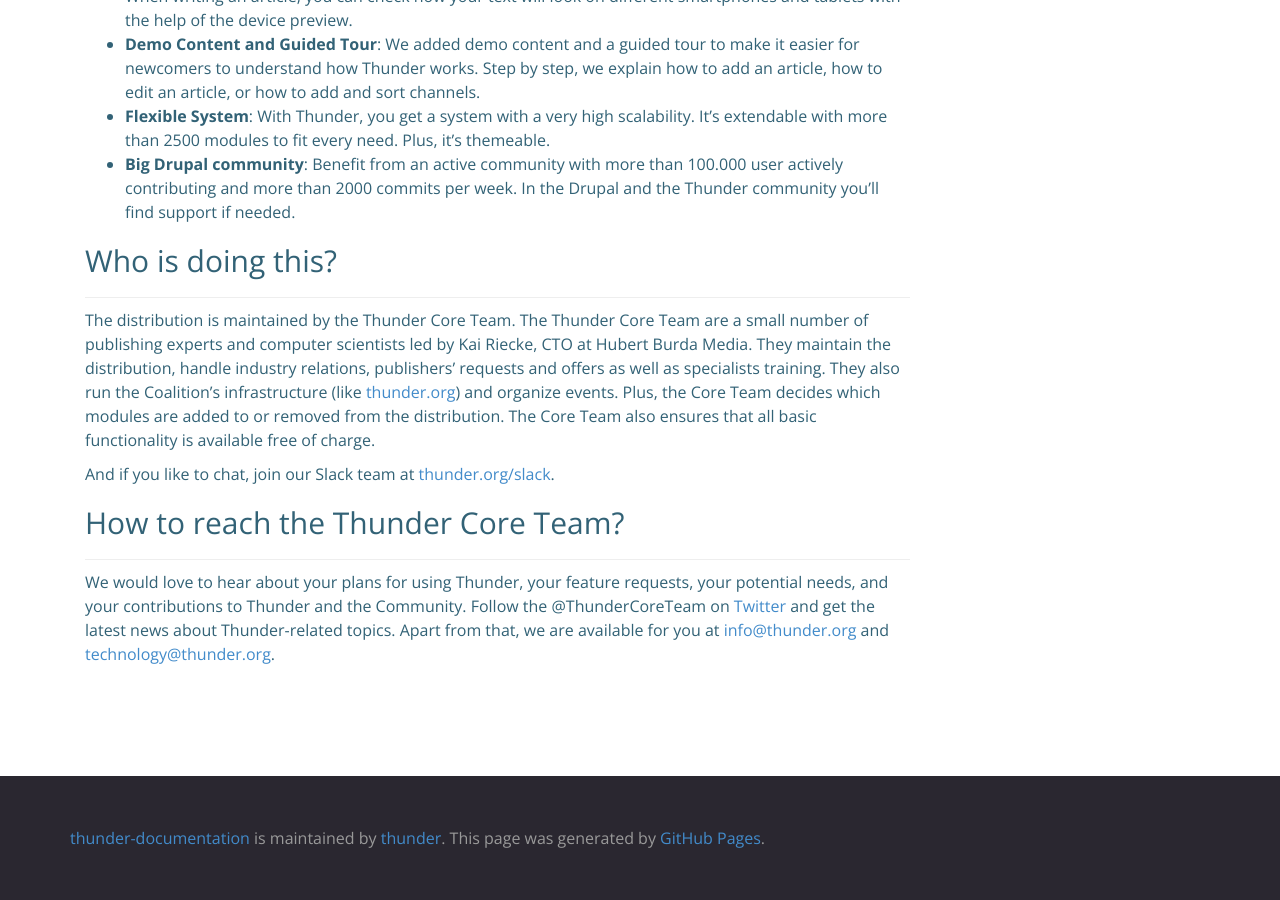
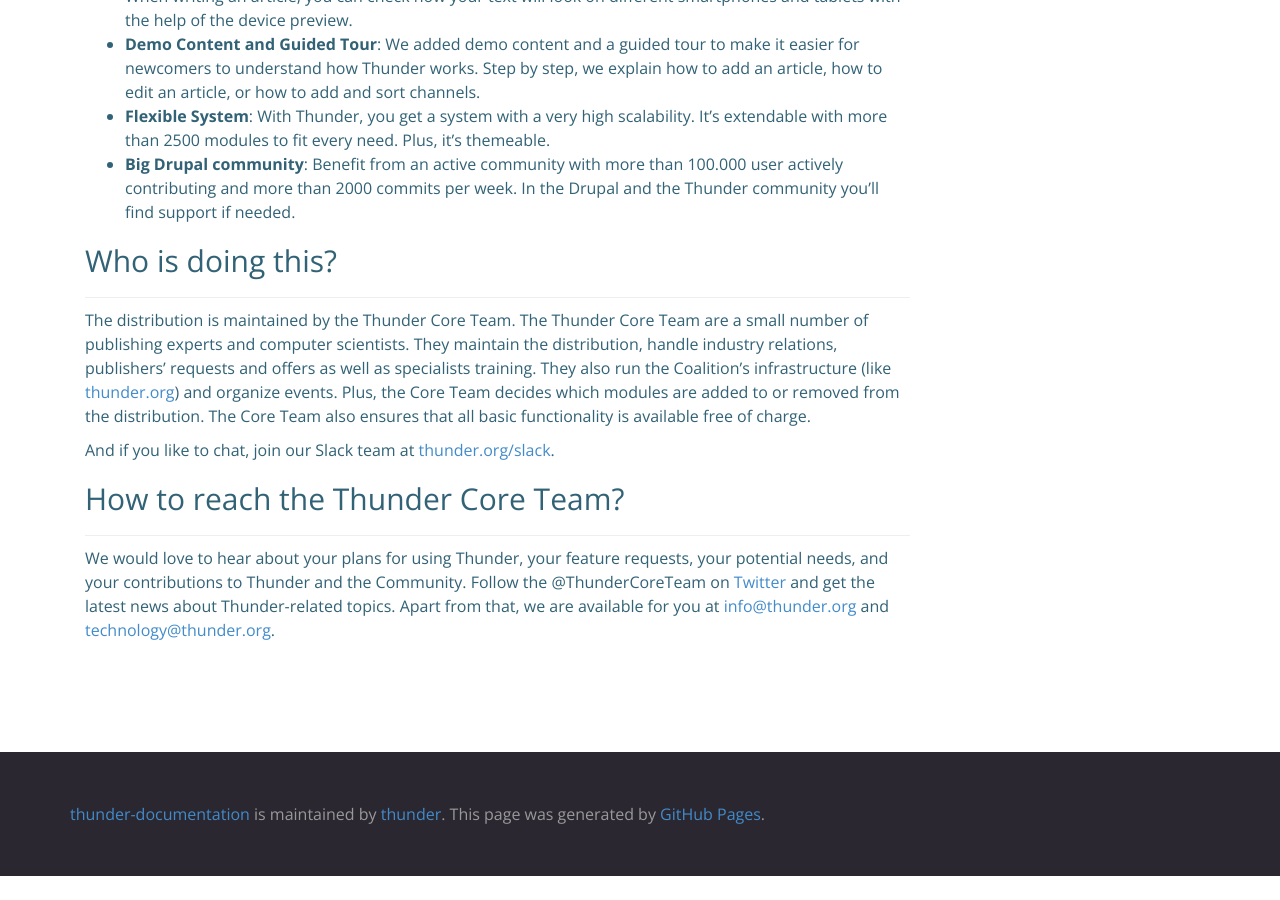
Before and after one commit to thunder/thunder-documentation, a Jekyll site: the page built from index.md, in a window 1280 px wide and 900 px high, scrolled down 953 px. Built offline with Jekyll 4.4.1, drawn with Linux system fonts in a browser that asks for light colours; nearby versions of some CDN libraries; our own code applies the rules of GitHub Pages for plain Markdown files; comment, search, counter and statistics services are not loaded; the repository's description, which GitHub fills in, is left out; after the commit the page ends 1829 px from its top, so only the background shows below that.

Commit message:
Update who.md

```diff
--- a/_includes/index/who.md
+++ b/_includes/index/who.md
@@ -1,3 +1,3 @@
-The distribution is maintained by the Thunder Core Team. The Thunder Core Team are a small number of publishing experts and computer scientists led by Kai Riecke, CTO at Hubert Burda Media. They maintain the distribution, handle industry relations, publishers’ requests and offers as well as specialists training. They also run the Coalition’s infrastructure (like [thunder.org](http://thunder.org/)) and organize events. Plus, the Core Team decides which modules are added to or removed from the distribution. The Core Team also ensures that all basic functionality is available free of charge.
+The distribution is maintained by the Thunder Core Team. The Thunder Core Team are a small number of publishing experts and computer scientists. They maintain the distribution, handle industry relations, publishers’ requests and offers as well as specialists training. They also run the Coalition’s infrastructure (like [thunder.org](http://thunder.org/)) and organize events. Plus, the Core Team decides which modules are added to or removed from the distribution. The Core Team also ensures that all basic functionality is available free of charge.
 
 And if you like to chat, join our Slack team at [thunder.org/slack](http://www.thunder.org/slack).
```
